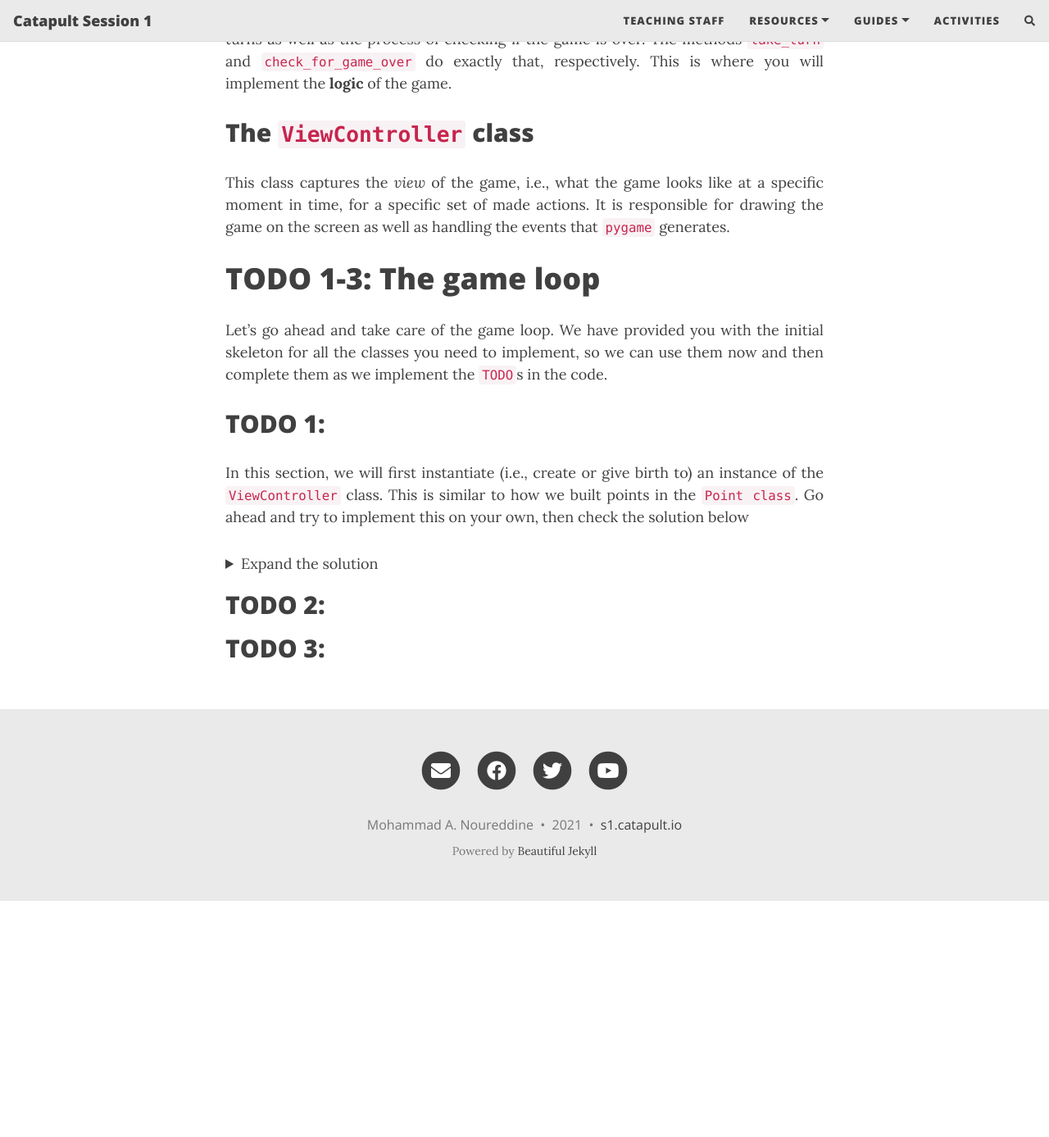
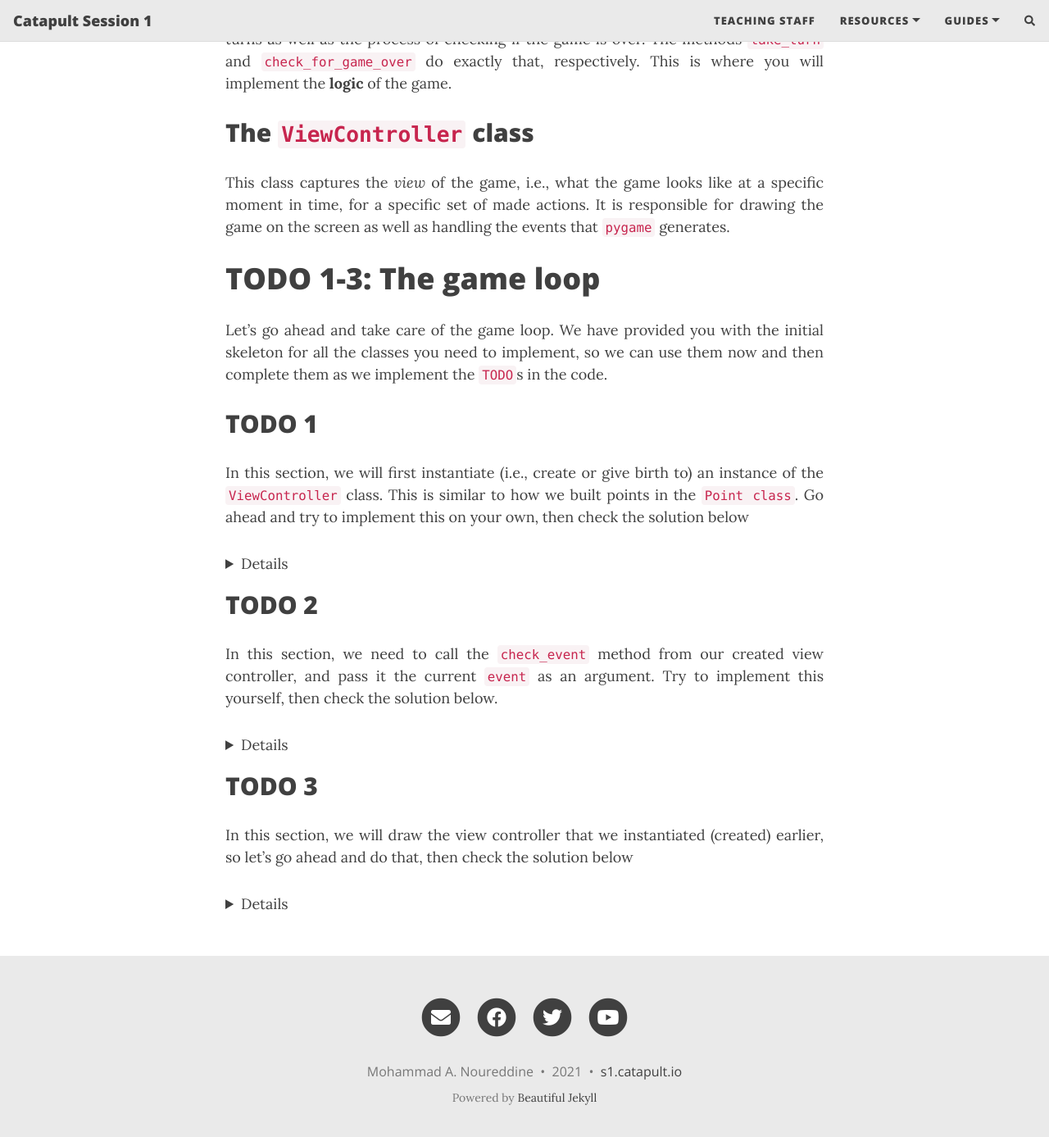
Before and after one commit to rhit-catapult/s1.catapult.io, a Jekyll site: the page built from activities/06_tic_tac_toe.md, in a window 1280 px wide and 1400 px high, scrolled down 1526 px. Shown: the top 1387 px of the window at 82% size. Built offline with Jekyll 4.4.1, drawn with Linux system fonts in a browser that asks for light colours; nearby versions of some CDN libraries; comment, search, counter and statistics services are not loaded; before the commit the page ends 2625 px from its top, so only the background shows below that; some of the changed text lies outside the part shown.

Commit message:
Change of plans, no longer doing the per lecture summary since it takes too much time

````diff
--- a/_config.yml
+++ b/_config.yml
@@ -23,7 +23,6 @@ navbar-links:
     - Install python and git: "pages/01_windows_install"
     - Install pycharm: "pages/02_pycharm_install"
     - Github classroom: "pages/03_github_classroom"
-  Activities: "activities/zz_index"
 
 
 # --- Logo --- #
@@ -204,6 +203,7 @@ paginate: 5
 
 kramdown:
   input: GFM
+  parse_block_html: true
 
 # Default YAML values (more information on Jekyll's site)
 defaults:
--- a/activities/06_tic_tac_toe.md
+++ b/activities/06_tic_tac_toe.md
@@ -14,9 +14,9 @@ title: TicTacToe Game
   * [The `Game` class](#the-game-class)
   * [The `ViewController` class](#the-viewcontroller-class)
 * [TODO 1-3: The game loop](#todo-1-3-the-game-loop)
-  * [TODO 1:](#todo-1)
-  * [TODO 2:](#todo-2)
-  * [TODO 3:](#todo-3)
+  * [TODO 1](#todo-1)
+  * [TODO 2](#todo-2)
+  * [TODO 3](#todo-3)
 
 <!-- vim-markdown-toc -->
 
@@ -72,7 +72,7 @@ Let's go ahead and take care of the game loop. We have provided you with the
 initial skeleton for all the classes you need to implement, so we can use them
 now and then complete them as we implement the `TODO`s in the code.
 
-## TODO 1:
+## TODO 1
 
 In this section, we will first instantiate (i.e., create or give birth to) an
 instance of the `ViewController` class. This is similar to how we built points
@@ -80,16 +80,39 @@ in the `Point class`. Go ahead and try to implement this on your own, then check
 the solution below
 
 <details>
-  <summary> Expand the solution </summary>
-  <p>
 
-  ```python
-      view_controller = ViewController()
-  ```
+```python
+# TODO 1: Create an instance of the ViewController class called view_controller
+view_controller = ViewController(screen)
+```
 
-  </p>
 </details>
 
-## TODO 2:
+## TODO 2
 
-## TODO 3:
+In this section, we need to call the `check_event` method from our created view
+controller, and pass it the current `event` as an argument. Try to implement
+this yourself, then check the solution below.
+
+<details>
+
+```python
+# TODO 2: Pass the event to the view_controller
+view_controller.check_event(event)
+```
+
+</details>
+
+## TODO 3
+
+In this section, we will draw the view controller that we instantiated (created)
+earlier, so let's go ahead and do that, then check the solution below
+
+<details>
+
+```python
+# TODO 3: Draw the view_controller
+view_controller.draw()
+```
+
+</details>
````
